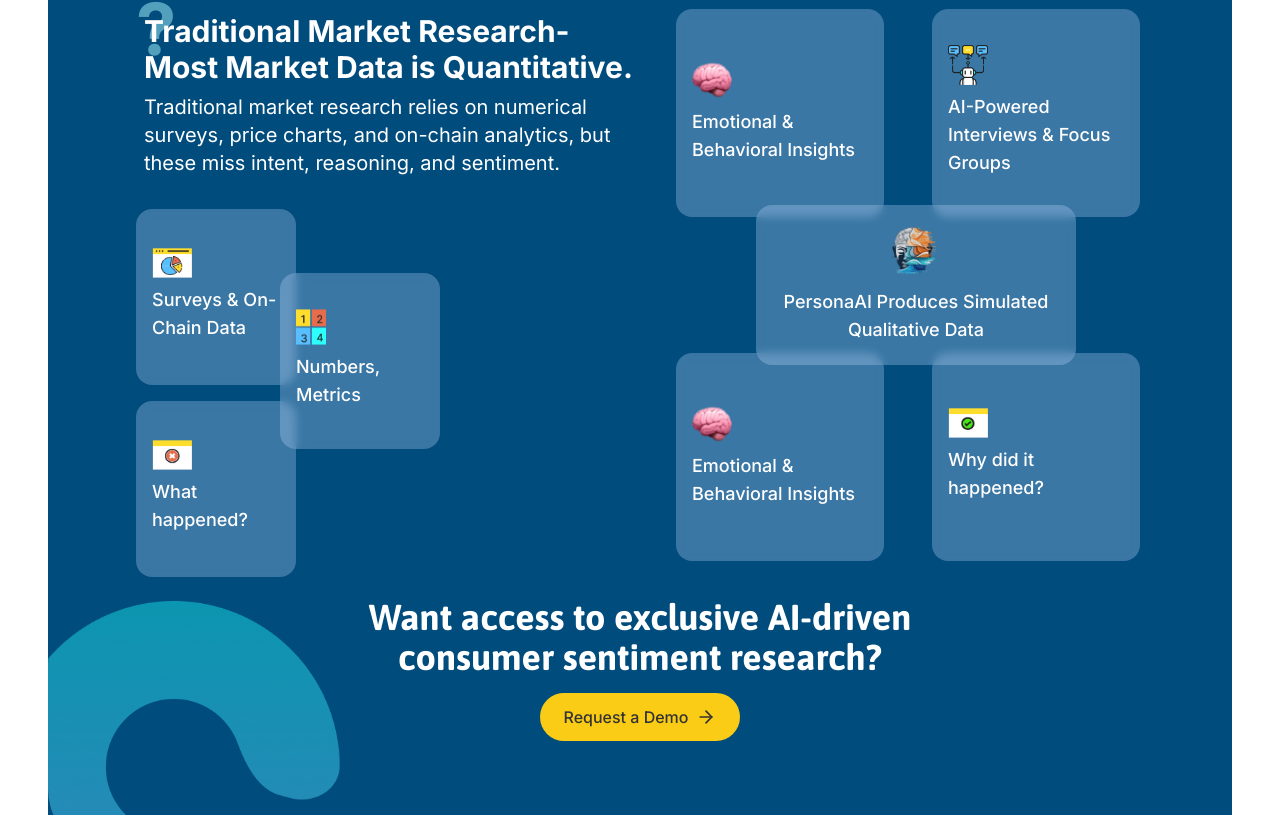
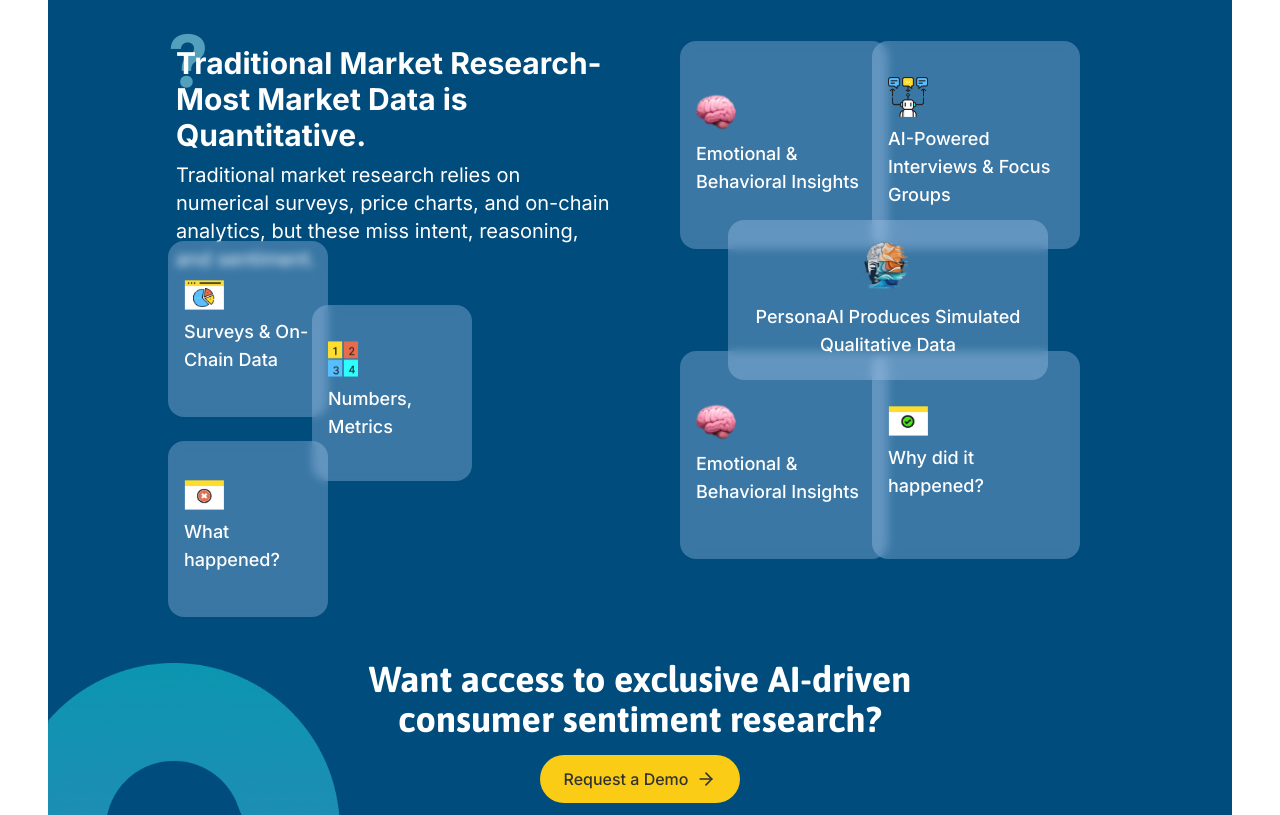
Before and after one commit to tech365aitechcom/persona-ai, a Next.js app: page / in a window 1280 px wide. Shown: the part 1945-2760 px from the top of the page. Built offline with nearby package versions, Linux system fonts and the light colour scheme.

Commit message:
new fixes

```diff
--- a/components/CustomAIPersonas.jsx
+++ b/components/CustomAIPersonas.jsx
@@ -3,7 +3,7 @@
 
 export default function CustomAIPersonas() {
   return (
-    <div className="pt-20 md:pt-52 md:pb-12 w-full">
+    <div className="pt-20 md:pt-52 w-full">
       <div className="text-center py-24 md:py-36 px-4 md:px-12 bg-gradient-to-r from-[#68c5ff1a] to-[#19e7e71a] relative overflow-hidden">
         {/* Left blur ellipse - repositioned for mobile */}
         <div className="absolute -left-10 md:left-20 top-1/4 md:top-1/2 md:-translate-y-1/2">
--- a/components/ProcessofWork.jsx
+++ b/components/ProcessofWork.jsx
@@ -6,7 +6,7 @@
 const ProcessOfWork = () => {
   return (
     <div className="w-full">
-      <div className="bg-heading text-white flex items-center flex-col rounded-2xl md:radius relative overflow-hidden py-6 md:py-12 md:mx-12">
+      <div className="bg-heading text-white flex items-center flex-col radius relative overflow-hidden py-6 md:py-12 md:mx-12">
         {/* Subtitle and Title */}
         <div className="text-center mb-8">
           <p className="text-blue-300 text-sm mb-1">Some Subtitle</p>
--- a/components/Roadmap.jsx
+++ b/components/Roadmap.jsx
@@ -5,7 +5,7 @@
 
 const Roadmap = () => {
   return (
-    <section className="bg-heading text-white p-4 md:pt-28 md:p-8 min-h-screen relative rounded-2xl md:radius lg:px-20 md:px-10 px-4">
+    <section className="bg-heading text-white p-4 md:pt-28 md:p-8 relative radius w-full">
       <div className="space-y-1 mb-12 text-center">
         <span className="text-sky-400 font-medium">Roadmap</span>
         <h2 className="text-5xl font-bold text-white font-asap">
@@ -141,7 +141,7 @@
           alt="Ellipse"
           width={100}
           height={100}
-          className="md:hidden"
+          className="md:hidden bottom-right-radius"
         />
       </div>
     </section>
--- a/components/Unique.jsx
+++ b/components/Unique.jsx
@@ -4,8 +4,8 @@
 
 const Unique = () => {
   return (
-    <div className="w-full sm:px-8 md:px-12">
-      <div className="bg-heading rounded-2xl md:radius p-4 sm:p-6 md:p-8 text-white z-50 relative">
+    <div className="w-full sm:px-8 md:px-12 md:pt-20">
+      <div className="bg-heading radius p-4 sm:p-6 md:p-8 text-white z-50 relative">
         {/* Mobile view shows a simplified vertical layout that matches the image */}
         <div className="block md:hidden">
           <div className="space-y-1 my-6 text-center">
@@ -107,10 +107,10 @@
         </div>
 
         {/* Desktop layout - unchanged from original */}
-        <div className="hidden md:block">
+        <div className="hidden md:block container mx-auto px-4 md:px-6  lg:px-8 max-w-7xl">
           <div className="space-y-1 my-12 text-center">
             <span className="text-sky-400 font-medium">Roadmap</span>
-            <h2 className="text-5xl font-bold text-white font-asap">
+            <h2 className="text-4xl md:text-5xl font-bold text-white font-asap">
               <span className="relative">
                 <span className="">What Makes PersonaAI</span>
               </span>
@@ -124,18 +124,19 @@
             </h2>
           </div>
 
-          <div className="px-14 flex w-full gap-12">
-            <div className="h-fit w-full gap-10 md:w-1/2">
-              <div className="flex flex-col relative mb-36">
-                <div className="text-7xl text-cyan-200 font-bold opacity-50">
+          <div className="flex flex-col lg:flex-row w-full gap-8 lg:gap-12 px-4 lg:px-14">
+            {/* Left side content */}
+            <div className="w-full lg:w-1/2">
+              <div className="flex flex-col relative mb-20 md:mb-36">
+                <div className="text-6xl md:text-7xl text-cyan-200 font-bold opacity-50">
                   ?
                 </div>
                 <div className="absolute top-5 left-2">
-                  <h2 className="text-3xl font-bold mb-2">
+                  <h2 className="text-2xl md:text-3xl font-bold mb-2">
                     Traditional Market Research- Most Market Data is
                     Quantitative.
                   </h2>
-                  <p className="mb-8 text-xl">
+                  <p className="mb-8 text-lg md:text-xl">
                     Traditional market research relies on numerical surveys,
                     price charts, and on-chain analytics, but these miss intent,
                     reasoning, and sentiment.
@@ -143,82 +144,91 @@
                 </div>
               </div>
 
-              <div className="space-y-4 relative">
-                <div className="bg-blue-200 flex flex-col justify-center gap-2 w-40 h-44 bg-opacity-30 p-4 rounded-2xl backdrop-blur-sm">
+              <div className="space-y-4 relative h-80">
+                <div className="bg-blue-200 flex flex-col justify-center gap-2 w-36 md:w-40 h-40 md:h-44 bg-opacity-30 p-4 rounded-2xl backdrop-blur-sm absolute top-0 left-0">
                   <Image
                     src="/web-site (2).png"
                     height={40}
                     width={40}
                     alt=""
                   />
-                  <h3 className="font-medium mb-1 text-lg">
+                  <h3 className="font-medium mb-1 text-base md:text-lg">
                     Surveys & On-Chain Data
                   </h3>
                 </div>
 
-                <div className="bg-blue-200 flex flex-col justify-center gap-2 w-40 h-44 bg-opacity-30 p-4 rounded-2xl backdrop-blur-sm z-10">
+                <div className="bg-blue-200 flex flex-col justify-center gap-2 w-36 md:w-40 h-40 md:h-44 bg-opacity-30 p-4 rounded-2xl backdrop-blur-sm z-10 absolute -bottom-14 left-0">
                   <Image
                     src="/web-site (1).png"
                     height={40}
                     width={40}
                     alt=""
                   />
-                  <h3 className="font-medium mb-1 text-lg">What happened?</h3>
+                  <h3 className="font-medium mb-1 text-base md:text-lg">
+                    What happened?
+                  </h3>
                 </div>
-                <div className="flex justify-center items-center absolute top-12 left-36">
-                  <div className="bg-blue-200 flex flex-col justify-center gap-2 w-40 h-44 bg-opacity-30 p-4 rounded-2xl backdrop-blur-sm z-50">
+
+                <div className="absolute top-12 left-24 md:left-36">
+                  <div className="bg-blue-200 flex flex-col justify-center gap-2 w-36 md:w-40 h-40 md:h-44 bg-opacity-30 p-4 rounded-2xl backdrop-blur-sm z-50">
                     <Image src="/Frame 71.png" height={30} width={30} alt="" />
-                    <h3 className="font-medium mb-1 text-lg">
+                    <h3 className="font-medium mb-1 text-base md:text-lg">
                       Numbers, Metrics
                     </h3>
                   </div>
                 </div>
               </div>
-            </div>{" "}
-            <div className="relative mx-auto">
-              {/* Top left card - Emotional & Behavioral Insights */}
-              <div className="absolute top-4 left-4 bg-blue-200 flex flex-col justify-center gap-2 w-52 h-52 bg-opacity-30 p-4 rounded-2xl backdrop-blur-sm">
+            </div>
+
+            {/* Right side content */}
+            <div className="w-full lg:w-1/2 relative h-[550px] mt-20 lg:mt-0">
+              {/* Top left card */}
+              <div className="absolute top-4 left-4 bg-blue-200 flex flex-col justify-center gap-2 w-44 md:w-52 h-44 md:h-52 bg-opacity-30 p-4 rounded-2xl backdrop-blur-sm">
+                <Image src="/brain.png" height={40} width={40} alt="" />
+                <h3 className="font-medium mb-1 text-white text-base md:text-lg">
+                  Emotional & Behavioral Insights
+                </h3>
+              </div>
+
+              {/* Top right card */}
+              <div className="absolute top-4 right-4 md:right-8 bg-blue-200 flex flex-col justify-center gap-2 w-44 md:w-52 h-44 md:h-52 bg-opacity-30 p-4 rounded-2xl backdrop-blur-sm">
                 <Image src="/creation.png" height={40} width={40} alt="" />
-                <h3 className="font-medium mb-1 text-white text-lg">
+                <h3 className="font-medium mb-1 text-white text-base md:text-lg">
                   AI-Powered Interviews & Focus Groups
                 </h3>
               </div>
-              {/* Top right card - AI-Powered Interviews */}
-              <div className="absolute top-4 right-8 bg-blue-200 flex flex-col justify-center gap-2 w-52 h-52 bg-opacity-30 p-4 rounded-2xl backdrop-blur-sm">
+
+              {/* Center card */}
+              <div className="absolute top-1/2 left-1/2 transform -translate-x-1/2 -translate-y-1/2 bg-blue-200 flex flex-col items-center justify-center gap-2 w-64 md:w-80 h-36 md:h-40 bg-opacity-30 p-4 rounded-2xl backdrop-blur-sm z-10">
+                <Image src="/logo.png" height={50} width={50} alt="" />
+                <h3 className="font-medium mb-1 text-center text-white text-base md:text-lg">
+                  PersonaAI Produces Simulated Qualitative Data
+                </h3>
+              </div>
+
+              {/* Bottom left card */}
+              <div className="absolute bottom-4 left-4 bg-blue-200 flex flex-col justify-center gap-2 w-44 md:w-52 h-44 md:h-52 bg-opacity-30 p-4 rounded-2xl backdrop-blur-sm">
                 <Image src="/brain.png" height={40} width={40} alt="" />
-                <h3 className="font-medium mb-1 text-white text-lg">
+                <h3 className="font-medium mb-1 text-white text-base md:text-lg">
                   Emotional & Behavioral Insights
                 </h3>
               </div>
-              {/* Center card - PersonaAI */}
-              <div className="absolute top-1/2 left-1/2 transform -translate-x-1/2 -translate-y-1/2 bg-blue-200 flex flex-col items-center justify-center gap-2 w-80 h-40 bg-opacity-30 p-4 rounded-2xl backdrop-blur-sm z-10">
-                <Image src="/logo.png" height={50} width={50} alt="" />
-                <h3 className="font-medium mb-1 text-center text-white text-lg">
-                  PersonaAI Produces Simulated Qualitative Data
-                </h3>
-              </div>
-              {/* Bottom left card - Emotional & Behavioral Insights */}
-              <div className="absolute bottom-4 right-8 bg-blue-200 flex flex-col justify-center gap-2 w-52 h-52 bg-opacity-30 p-4 rounded-2xl backdrop-blur-sm">
-                <Image src="/brain.png" height={40} width={40} alt="" />
-                <h3 className="font-medium mb-1 text-white text-lg">
-                  Emotional & Behavioral Insights
-                </h3>
-              </div>{" "}
-              <div className="absolute bottom-4 left-4 bg-blue-200 flex flex-col justify-center gap-2 w-52 h-52 bg-opacity-30 p-4 rounded-2xl backdrop-blur-sm">
+
+              {/* Bottom right card */}
+              <div className="absolute bottom-4 right-4 md:right-8 bg-blue-200 flex flex-col justify-center gap-2 w-44 md:w-52 h-44 md:h-52 bg-opacity-30 p-4 rounded-2xl backdrop-blur-sm">
                 <Image src="/web-site.png" height={40} width={40} alt="" />
-                <h3 className="font-medium mb-1 text-white text-lg">
+                <h3 className="font-medium mb-1 text-white text-base md:text-lg">
                   Why did it happened?
                 </h3>
               </div>
-              {/* Bottom right card - Why did it happened? */}
             </div>
           </div>
 
           {/* CTA section */}
-          <div className="text-center mt-5 relative pb-20 z-10">
-            <h2 className="text-4xl font-bold mb-4 font-asap">
+          <div className="text-center pt-16 md:mt-5 relative pb-20 z-10">
+            <h2 className="text-3xl md:text-4xl font-bold mb-4 font-asap px-4">
               Want access to exclusive AI-driven
-              <br />
+              <br className="hidden md:block" />
               consumer sentiment research?
             </h2>
             <button className="bg-yellow-400 text-[#333333] px-6 py-3 rounded-full font-medium flex items-center gap-2 mx-auto hover:bg-yellow-300 transition-colors">
@@ -226,6 +236,7 @@
               <ArrowRight className="w-5 h-5" />
             </button>
           </div>
+
           <div className="absolute left-0 bottom-0">
             <Image
               src="/Group 21.png"
--- a/components/why-hold.jsx
+++ b/components/why-hold.jsx
@@ -21,7 +21,7 @@
         {/* Feature Points with Curved Connections */}
         <div className="grid grid-cols-1 md:grid-cols-3 gap-8 relative">
           {/* Curved dotted connections */}
-          <div className="absolute w-full -top-4 left-48 right-0 hidden md:block z-10">
+          <div className="absolute w-full -top-2 left-44 right-0 hidden md:block z-10">
             <Image
               src="/Vector 1.png"
               alt="Curved dotted connections"
```
Also changed, not shown: components/Subscribe.jsx (+4 -4 lines).
